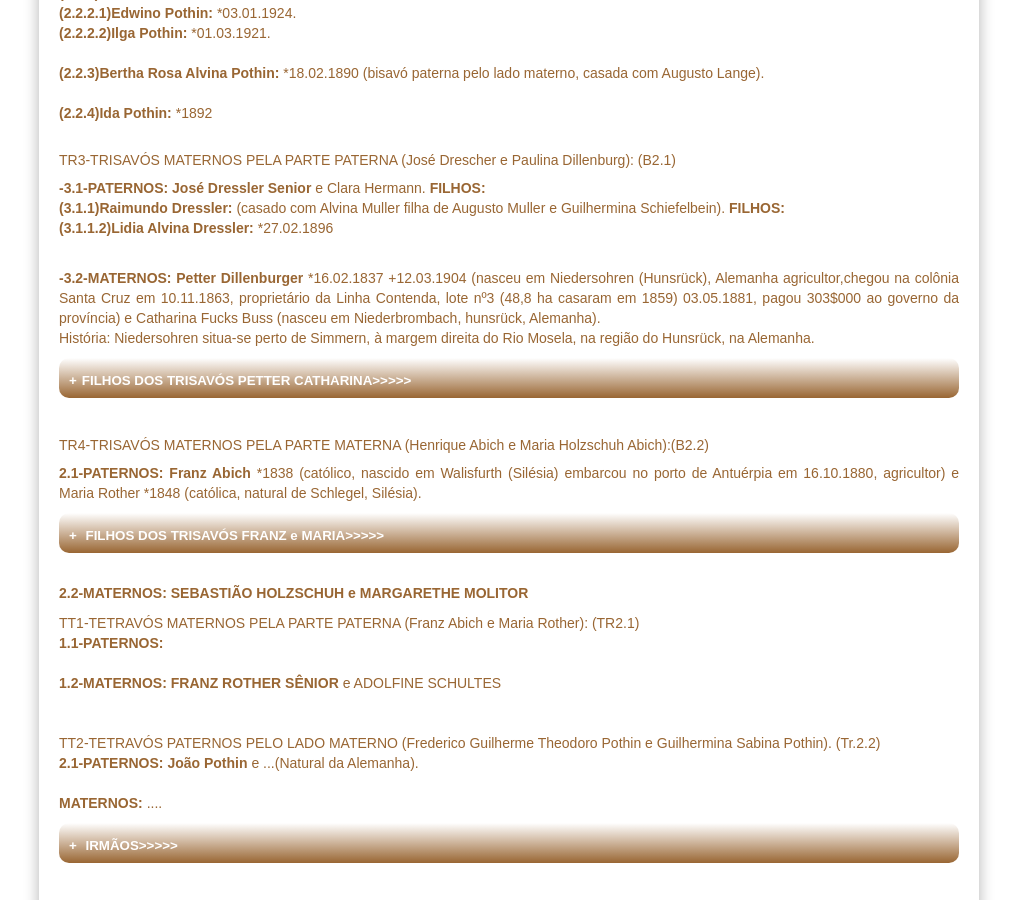
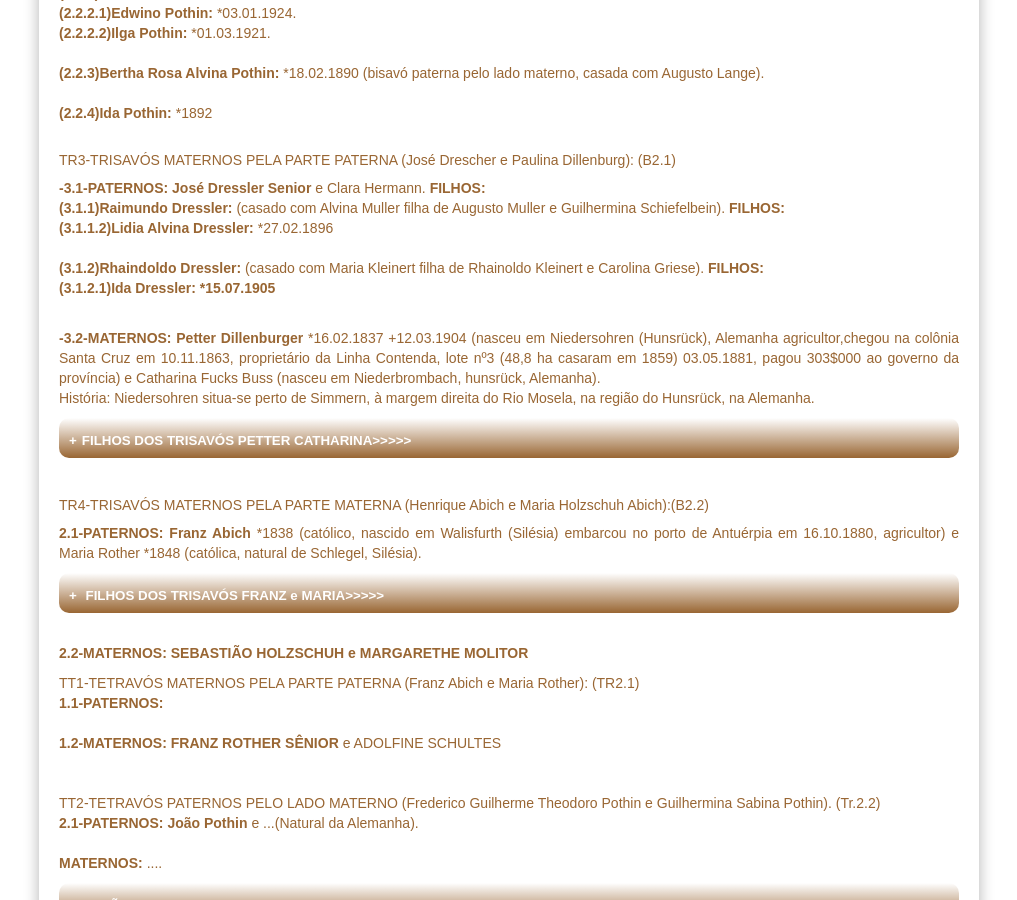
Before and after one commit to claudiovargas1955/claudiovargas1955.github.io, a Jekyll site: the page built from _pages/arvore-genealogica-de-roselia-renita-bredow.html, in a window 1280 px wide and 900 px high, scrolled down 2526 px. Shown: the whole window, without its empty margins (131-1148 px from the left). Built offline with Jekyll 4.4.1, drawn with Linux system fonts in a browser that asks for light colours; some web fonts are replaced.

Commit message:
Update arvore-genealogica-de-roselia-renita-bredow.html

```diff
--- a/_pages/arvore-genealogica-de-roselia-renita-bredow.html
+++ b/_pages/arvore-genealogica-de-roselia-renita-bredow.html
@@ -430,6 +430,9 @@ Alemanha e Agostinha Domann nat. da Alemanha. Em segunda nupcias em 22.03.1930 c
 <b>(3.1.1)Raimundo Dressler: </b>(casado com Alvina Muller filha de Augusto Muller e Guilhermina Schiefelbein). <b>FILHOS:</b><br>
 <b>(3.1.1.2)Lidia Alvina Dressler: </b>*27.02.1896 <br><br/>
 
+<b>(3.1.2)Rhaindoldo Dressler: </b>(casado com Maria Kleinert filha de Rhainoldo Kleinert e Carolina Griese). <b>FILHOS:</b><br>
+<b>(3.1.2.1)Ida Dressler: *15.07.1905</b><br><br>
+
 <p> <b>-3.2-MATERNOS: Petter Dillenburger</b> *16.02.1837 +12.03.1904 (nasceu em Niedersohren (Hunsrück), Alemanha agricultor,chegou na
 colônia Santa Cruz em 10.11.1863, proprietário da Linha Contenda, lote nº3 (48,8 ha casaram em 1859) 03.05.1881, pagou 303$000 ao
 governo da província) e Catharina Fucks Buss (nasceu em Niederbrombach, hunsrück, Alemanha).<br/>
```
